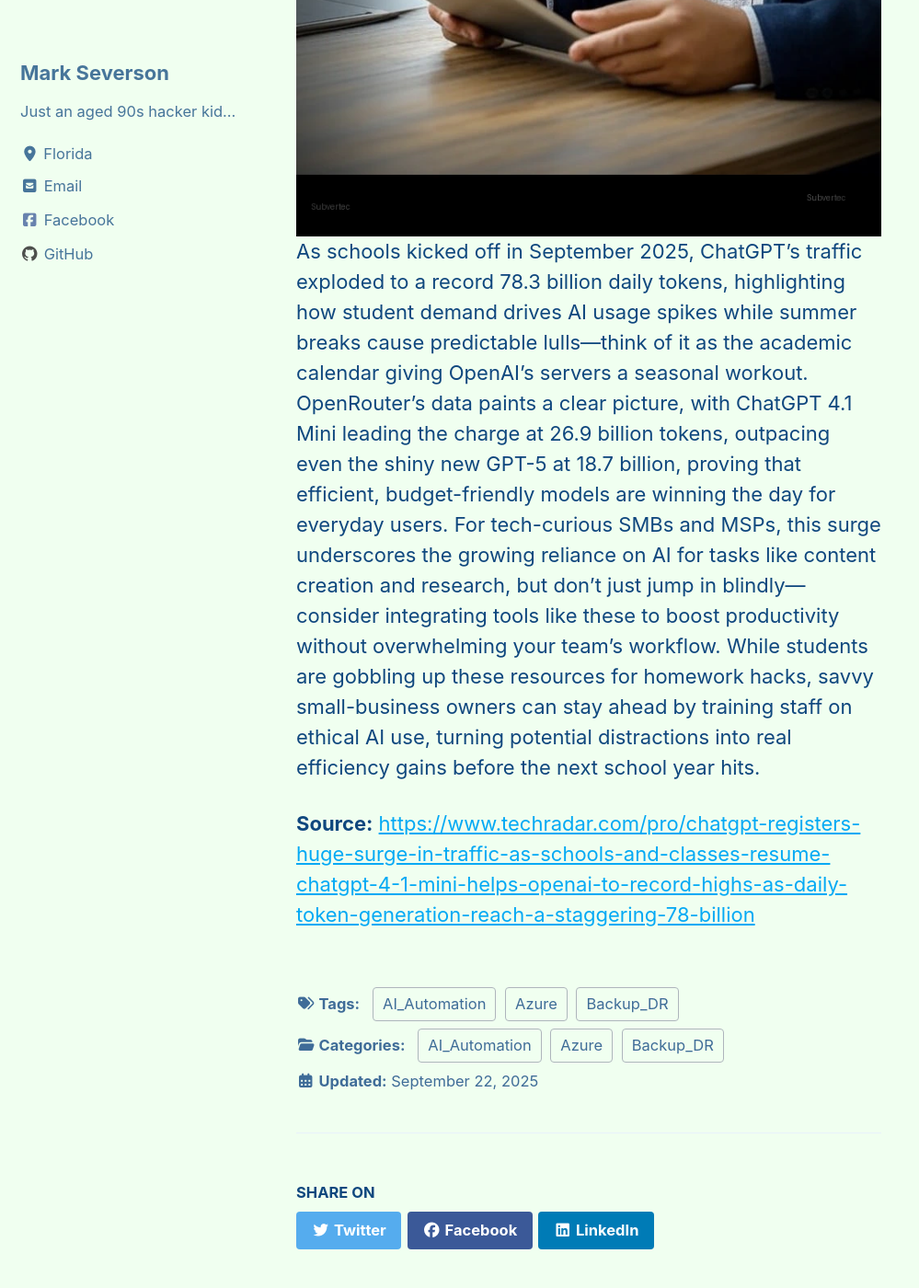
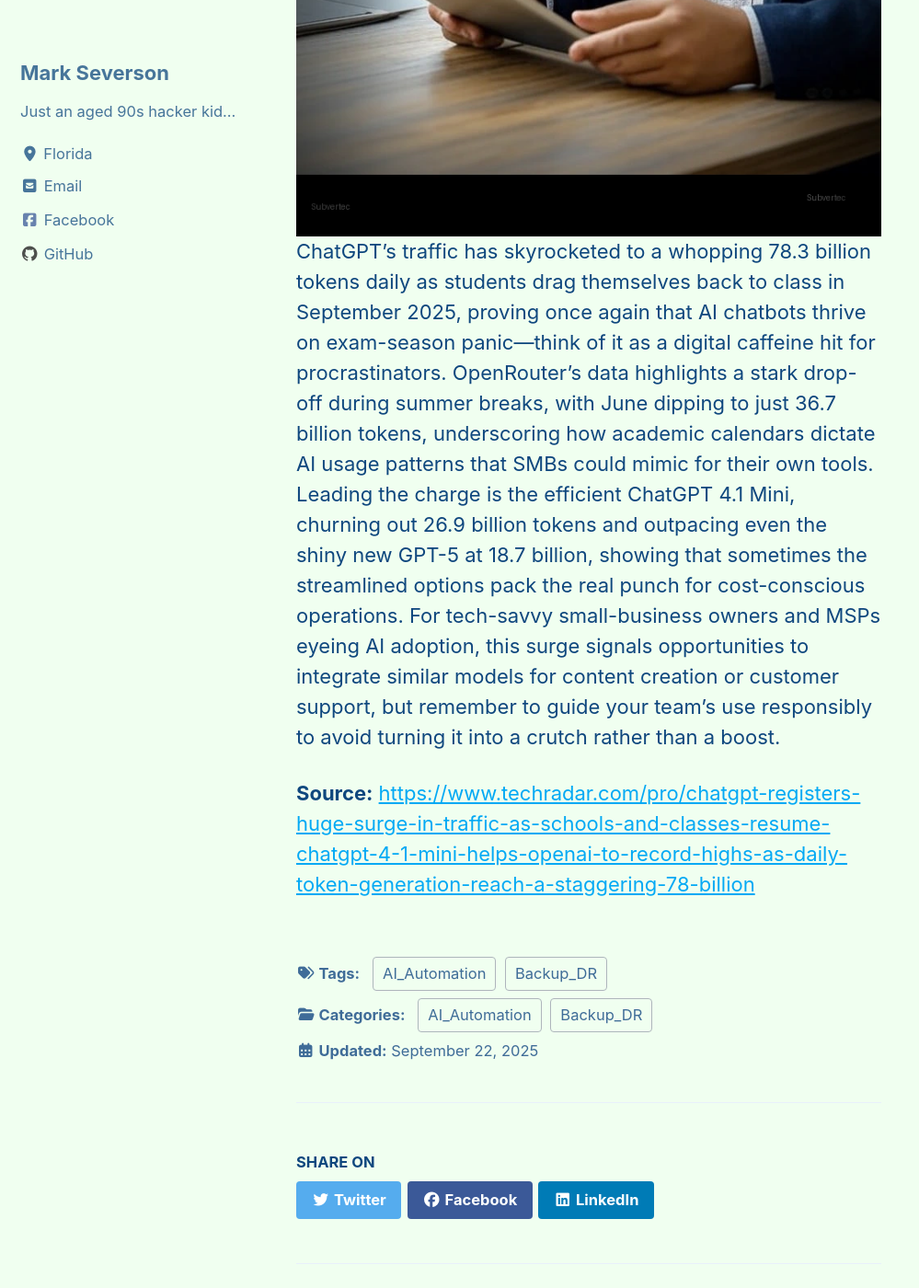
Before and after one commit to subv3rsiv3/website, a Jekyll site: the page built from _posts/2025-09-22-chatgpt-registers-huge-surge-in-traffic-as-schools-and-classes-resume-chatgpt-41.md, in a window 1280 px wide and 1400 px high, scrolled down 1472 px. Shown: the whole window at 92% size, without its empty margins (0-999 px from the left). Built offline with Jekyll 4.4.1, drawn with Linux system fonts in a browser that asks for light colours; cached includes are drawn as plain includes; some of the changed text lies outside the part shown.

Commit message:
Publish: ChatGPT registers huge surge in traffic as schools (and classes) resume — ChatGPT 4.1 mini helps OpenAI to record highs as daily token generation reaches a staggering 78 billion

```diff
--- a/_posts/2025-09-22-chatgpt-registers-huge-surge-in-traffic-as-schools-and-classes-resume-chatgpt-41.md
+++ b/_posts/2025-09-22-chatgpt-registers-huge-surge-in-traffic-as-schools-and-classes-resume-chatgpt-41.md
@@ -1,16 +1,14 @@
 ---
 layout: single
 title: ChatGPT registers huge surge in traffic as schools (and classes) resume — ChatGPT 4.1 mini helps OpenAI to record highs as daily token generation reaches a staggering 78 billion
-date: '2025-09-22 00:04:15 '
-excerpt: As schools kicked off in September 2025, ChatGPT's traffic exploded to a record 78.3 billion daily tokens, highlighting how student demand drives AI usage spikes while summer breaks cause predictable lulls—think of it as the academic calend
+date: '2025-09-22 00:12:26 '
+excerpt: ChatGPT's traffic has skyrocketed to a whopping 78.3 billion tokens daily as students drag themselves back to class in September 2025, proving once again that AI chatbots thrive on exam-season panic—think of it as a digital caffeine hit for
 seo_title: ChatGPT registers huge surge in traffic as schools (and classes) resume — ChatGPT 4.1 mini helps OpenAI to record highs as daily token generation reaches a staggering 78 billion
-seo_description: 'As schools kicked off in September 2025, ChatGPT''s traffic exploded to a record 78.3 billion daily tokens, highlighting how student demand drives AI usage '
+seo_description: ChatGPT's traffic has skyrocketed to a whopping 78.3 billion tokens daily as students drag themselves back to class in September 2025, proving once again t
 categories:
-- Azure
 - AI_Automation
 - Backup_DR
 tags:
-- Azure
 - AI_Automation
 - Backup_DR
 permalink: /blog/chatgpt-registers-huge-surge-in-traffic-as-schools-and-classes-resume-chatgpt-41/
@@ -24,6 +22,6 @@
 ---
 
 ![ChatGPT registers huge surge in traffic as schools (and classes) resume — ChatGPT 4.1 mini helps OpenAI to record highs as daily token generation reaches a staggering 78 billion](/assets/images/chatgpt-registers-huge-surge-in-traffic-as-schools-and-classes-resume-chatgpt-41-hero.webp)
-As schools kicked off in September 2025, ChatGPT's traffic exploded to a record 78.3 billion daily tokens, highlighting how student demand drives AI usage spikes while summer breaks cause predictable lulls—think of it as the academic calendar giving OpenAI's servers a seasonal workout. OpenRouter's data paints a clear picture, with ChatGPT 4.1 Mini leading the charge at 26.9 billion tokens, outpacing even the shiny new GPT-5 at 18.7 billion, proving that efficient, budget-friendly models are winning the day for everyday users. For tech-curious SMBs and MSPs, this surge underscores the growing reliance on AI for tasks like content creation and research, but don't just jump in blindly—consider integrating tools like these to boost productivity without overwhelming your team's workflow. While students are gobbling up these resources for homework hacks, savvy small-business owners can stay ahead by training staff on ethical AI use, turning potential distractions into real efficiency gains before the next school year hits.
+ChatGPT's traffic has skyrocketed to a whopping 78.3 billion tokens daily as students drag themselves back to class in September 2025, proving once again that AI chatbots thrive on exam-season panic—think of it as a digital caffeine hit for procrastinators. OpenRouter's data highlights a stark drop-off during summer breaks, with June dipping to just 36.7 billion tokens, underscoring how academic calendars dictate AI usage patterns that SMBs could mimic for their own tools. Leading the charge is the efficient ChatGPT 4.1 Mini, churning out 26.9 billion tokens and outpacing even the shiny new GPT-5 at 18.7 billion, showing that sometimes the streamlined options pack the real punch for cost-conscious operations. For tech-savvy small-business owners and MSPs eyeing AI adoption, this surge signals opportunities to integrate similar models for content creation or customer support, but remember to guide your team's use responsibly to avoid turning it into a crutch rather than a boost.
 
 **Source:** [https://www.techradar.com/pro/chatgpt-registers-huge-surge-in-traffic-as-schools-and-classes-resume-chatgpt-4-1-mini-helps-openai-to-record-highs-as-daily-token-generation-reach-a-staggering-78-billion](https://www.techradar.com/pro/chatgpt-registers-huge-surge-in-traffic-as-schools-and-classes-resume-chatgpt-4-1-mini-helps-openai-to-record-highs-as-daily-token-generation-reach-a-staggering-78-billion)
```
